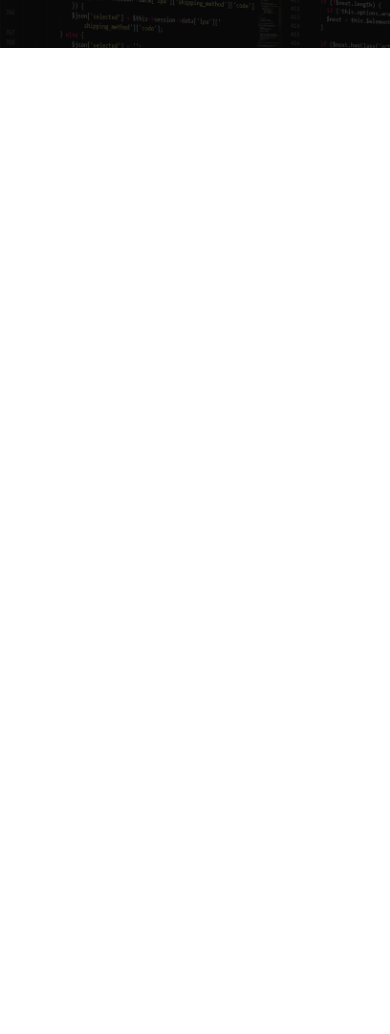
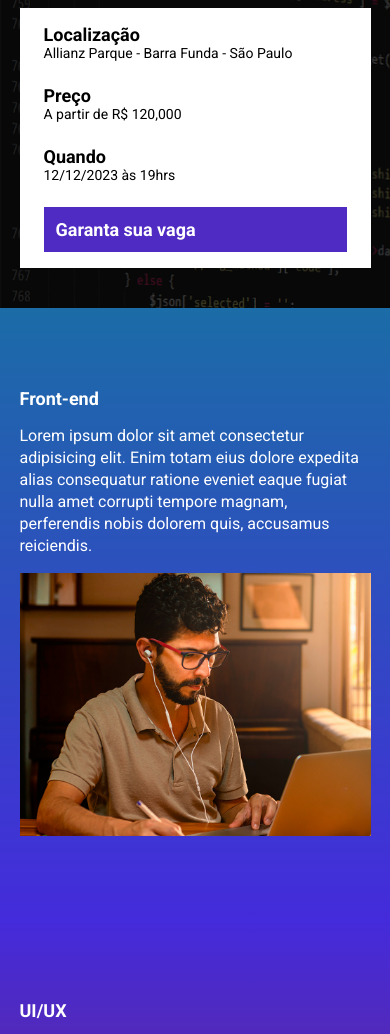
Before and after one commit to FelipeRTognetta/EBAC_mod22_tech_talks, a website built with Parcel: page src/index.html in a window 390 px wide. Shown: the part 192-1226 px from the top of the page. Before the commit the page ends 844 px from the top, so only its background shows below. Built offline with nearby package versions, Linux system fonts and the light colour scheme.

Commit message:
finalizando

```diff
--- a/package.json
+++ b/package.json
@@ -2,9 +2,9 @@
   "name": "mod22",
   "version": "1.0.0",
   "description": "",
-  "main": "index.js",
   "scripts": {
     "dev": "parcel src/index.html src/styles/main.scss src/scripts/main.js",
+    "build": "parcel build src/index.html",
     "test": "echo \"Error: no test specified\" && exit 1"
   },
   "keywords": [],
--- a/src/index.html
+++ b/src/index.html
@@ -10,17 +10,88 @@
     <link href="https://fonts.googleapis.com/css2?family=Roboto:wght@400;700;900&display=swap" rel="stylesheet">
 
     <link rel="stylesheet" href="styles/main.scss">
+    <link rel="stylesheet" href="https://unpkg.com/aos@next/dist/aos.css" />
 </head>
 <body>
     <header class="hero">
         <div class="container">
             <img class="hero__logo" src="images/ebac_logo.svg" alt="EBAC">
             <p class="hero__text">
-                O maior evento de tecnologia do Brasil comeca em 10d 12h 20m 15s
+                O maior evento de tecnologia do Brasil comeca em <span id="contador"></span>
             </p>
+
+            <div class="infos-bar">
+                <ul class="infos-bar__infos">
+                    <li class="infos-bar__infos__item">
+                        <b>Localização</b>
+                        Allianz Parque - Barra Funda - São Paulo
+                    </li>
+                    <li class="infos-bar__infos__item">
+                        <b>Preço</b>
+                        A partir de R$ 120,000
+                    </li>
+                    <li class="infos-bar__infos__item">
+                        <b>Quando</b>
+                        12/12/2023 às 19hrs
+                    </li>
+                </ul>
+                <a href="#" class="button button--primary">
+                    Garanta sua vaga
+                </a>
+            </div>
         </div>
     </header>
 
+    <section class="event event--frontend" >
+        <div class="container" data-aos="fade-right">
+            <div class="event__details">
+                <h2 class="event__details__title">Front-end</h2>
+                <p class="event__details__description">
+                    Lorem ipsum dolor sit amet consectetur adipisicing elit. Enim totam eius dolore expedita alias consequatur ratione eveniet eaque fugiat nulla amet corrupti tempore magnam, perferendis nobis dolorem quis, accusamus reiciendis.
+                </p>
+            </div>
+            <img class="event__image" src="images/frontend.png" alt="Front-end">
+        </div>
+    </section>
+
+    <section class="event event--ux-ui event--image-left" >
+        <div class="container" data-aos="fade-left">
+            <div class="event__details">
+                <h2 class="event__details__title">UI/UX</h2>
+                <p class="event__details__description">
+                    Lorem ipsum dolor sit amet consectetur adipisicing elit. Enim totam eius dolore expedita alias consequatur ratione eveniet eaque fugiat nulla amet corrupti tempore magnam, perferendis nobis dolorem quis, accusamus reiciendis.
+                </p>
+            </div>
+            <img class="event__image" src="images/ui-ux.png" alt="UX-UI">
+        </div>
+    </section>
+
+    <section class="event event--data-science" >
+        <div class="container" data-aos="fade-right">
+            <div class="event__details">
+                <h2 class="event__details__title">Data science</h2>
+                <p class="event__details__description">
+                    Lorem ipsum dolor sit amet consectetur adipisicing elit. Enim totam eius dolore expedita alias consequatur ratione eveniet eaque fugiat nulla amet corrupti tempore magnam, perferendis nobis dolorem quis, accusamus reiciendis.
+                </p>
+            </div>
+            <img class="event__image" src="images/data.png" alt="Data science">
+        </div>
+    </section>
+
+    <section class="event event--backend event--image-left" >
+        <div class="container" data-aos="fade-left">
+            <div class="event__details">
+                <h2 class="event__details__title">Back-end</h2>
+                <p class="event__details__description">
+                    Lorem ipsum dolor sit amet consectetur adipisicing elit. Enim totam eius dolore expedita alias consequatur ratione eveniet eaque fugiat nulla amet corrupti tempore magnam, perferendis nobis dolorem quis, accusamus reiciendis.
+                </p>
+            </div>
+            <img class="event__image" src="images/backend.png" alt="Back-end">
+        </div>
+    </section>
+
+    <script src="https://unpkg.com/aos@next/dist/aos.js"></script>
     <script src="scripts/main.js"></script>
+
 </body>
 </html>
--- a/src/scripts/main.js
+++ b/src/scripts/main.js
@@ -1 +1,27 @@
-console.log("ola mundo");
+AOS.init();
+
+const dataDoEvento = new Date("Dec 12, 2023 19:00:00");
+const timeStampDoEvento = dataDoEvento.getTime();
+
+const contaAsHoras = setInterval(function() {
+    const agora = new Date();
+    const timeStampAtual = agora.getTime();
+
+    const distanciaAteOEvento = timeStampDoEvento - timeStampAtual;
+
+    const diaEmMS = 1000 * 60 * 60 * 24;
+    const horaEmMS = 1000 * 60 * 60;
+    const minutoEmMs = 1000 * 60;
+
+    const diasAteOEvento = Math.floor(distanciaAteOEvento / diaEmMS);
+    const horasAteOEvento = Math.floor((distanciaAteOEvento % diaEmMS) / horaEmMS);
+    const minutosAteOEvento = Math.floor((distanciaAteOEvento % horaEmMS) / minutoEmMs);
+    const segundosAteOEvento = Math.floor((distanciaAteOEvento % minutoEmMs) / 1000);
+
+    document.getElementById('contador').innerHTML = `${diasAteOEvento}d ${horasAteOEvento}h ${minutosAteOEvento}m ${segundosAteOEvento}s`;
+
+    if (distanciaAteOEvento < 0) {
+        clearInterval(contaAsHoras);
+        document.getElementById('contador').innerHTML = 'Evento expirado';
+    }
+}, 1000);
--- /dev/null
+++ b/src/styles/_event.scss
@@ -0,0 +1,65 @@
+@use 'variables';
+
+.event {
+    padding: 80px 0;
+
+
+    &--frontend {
+        background-image: linear-gradient(variables.$blue1, variables.$blue2);
+    }
+
+    &--ux-ui {
+        background-image: linear-gradient(variables.$blue2, variables.$pink);
+    }
+
+    &--data-science {
+        background-image: linear-gradient(variables.$pink, variables.$yellow);
+    }
+
+    &--backend {
+        background-image: linear-gradient(variables.$yellow, variables.$pink);
+    }
+
+    &--image-left {
+        .container {
+            flex-direction: row-reverse;
+        }
+    }
+
+    .container {
+        display: flex;
+        gap: 40px;
+    }
+
+    &__image {
+        max-width: 360px;
+    }
+
+    &__details {
+
+        &__title {
+            font-size: 18px;
+            font-weight: bold;
+            margin-bottom: 16px;
+        }
+
+        &__description {
+            line-height: 22px;
+        }
+    }
+
+    @media (max-width: 640px) {
+        .container {
+            display: block;
+        }
+
+        &__image {
+            width: 100%;
+        }
+
+        &__details {
+            margin-right: 0;
+            margin-bottom: 16px;
+        }
+    }
+}
--- a/src/styles/_hero.scss
+++ b/src/styles/_hero.scss
@@ -1,3 +1,5 @@
+@use 'variables';
+
 .hero {
     padding-top: 64px;
     padding-bottom: 100px;
@@ -16,7 +18,7 @@
         left: 0;
         width: 100%;
         height: 100%;
-        background-color: #000;
+        background-color: variables.$secondaryTextColor;
         opacity: .7;
         content: '';
     }
@@ -26,7 +28,6 @@
         margin-bottom: 64px;
         font-size: 40px;
         line-height: 56px;
-        color: #fff;
         font-weight: 800;
         text-align: center;
     }
--- /dev/null
+++ b/src/styles/_variables.scss
@@ -0,0 +1,9 @@
+$textColor: #fff;
+$secondaryTextColor: #000;
+
+$blue1: #1B6CA7;
+$blue2: #442BDB;
+$pink: #89223B;
+$yellow: #9C791D;
+
+$purple: #4F2AC3;
--- /dev/null
+++ b/src/styles/components/_buttons.scss
@@ -0,0 +1,25 @@
+@use '../variables';
+
+.button {
+    padding: 12px;
+    font-size: 18px;
+    font-weight: bold;
+    text-decoration: none;
+    text-align: center;
+    white-space: nowrap;
+
+    &--primary {
+        color: variables.$textColor;
+        background-color: variables.$purple;
+    }
+
+    @media (max-width: 640px) {
+        display: block;
+        width: 100%;
+    }
+
+    @media (max-width: 1024px){
+        display: flex;
+        align-items: center;
+    }
+}
--- /dev/null
+++ b/src/styles/components/_infos_bar.scss
@@ -0,0 +1,42 @@
+@use '../variables';
+
+.infos-bar {
+    padding: 16px 24px;
+    background-color: variables.$textColor;
+    display: flex;
+    justify-content: space-between;
+
+    &__infos {
+        display: flex;
+        gap: 40px;
+
+        &__item {
+            font-size: 14px;
+            color: variables.$secondaryTextColor;
+
+            b {
+                font-size: 18px;
+                display: block;
+                color: variables.$secondaryTextColor;
+            }
+        }
+    }
+
+    @media (max-width: 640px) {
+        display: block;
+
+        &__infos {
+            display: block;
+
+            &__item {
+                margin-bottom: 24px;
+            }
+        }
+    }
+
+    @media (max-width: 1024px) {
+        &__infos {
+            gap: 16px;
+        }
+    }
+}
--- a/src/styles/main.scss
+++ b/src/styles/main.scss
@@ -1,11 +1,16 @@
 @use 'hero';
+@use 'components/_infos_bar.scss';
+@use 'components/_buttons.scss';
+@use 'event';
+@use 'variables';
 
 * {
     margin: 0;
     padding: 0;
     box-sizing: border-box;
     font-family: 'Roboto', sans-serif;
-    color: #fff;
+    color: variables.$textColor;
+    list-style: none;
 }
 
 .container {
```
